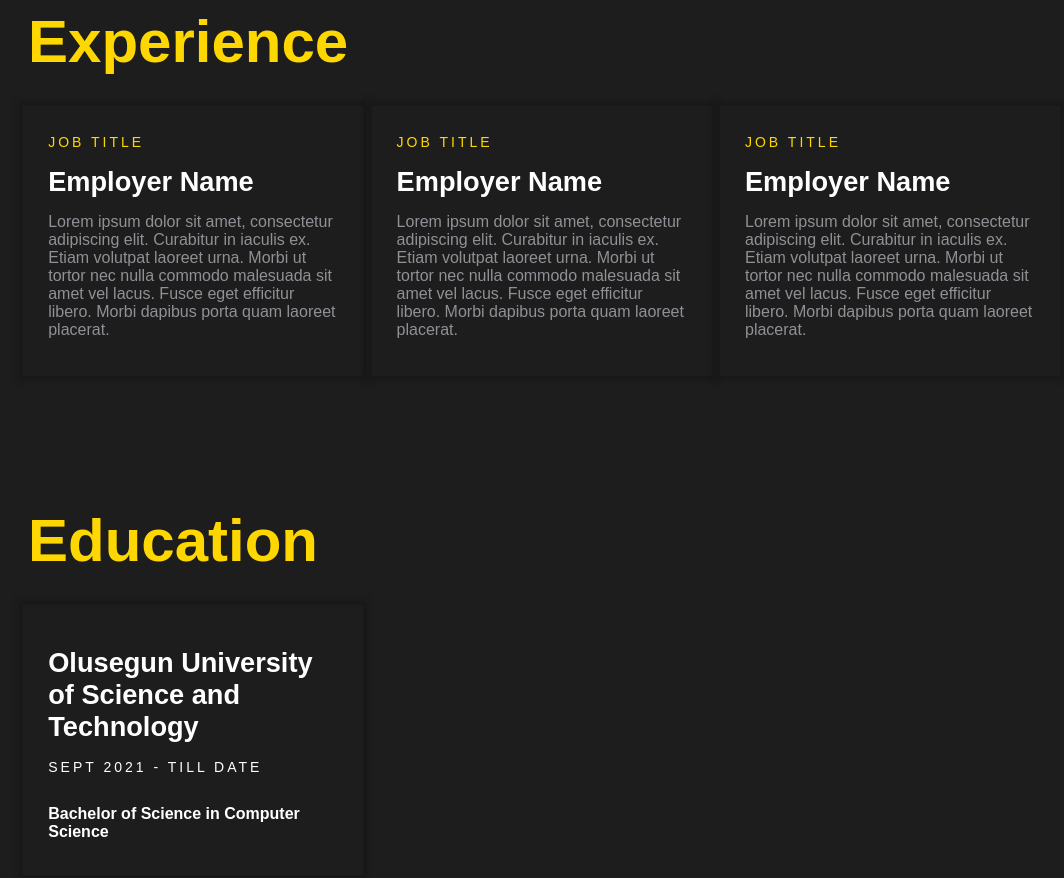
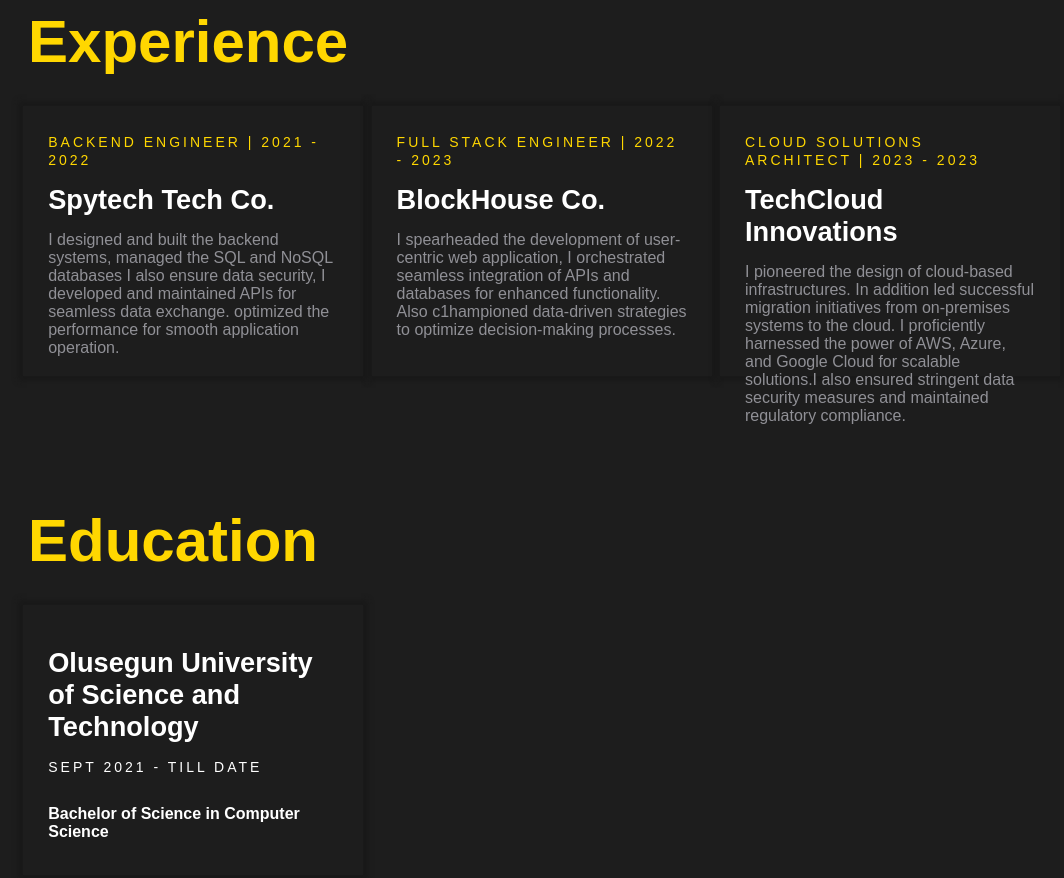
Before and after one commit to Samkaypro/samkaypro.github.io, a plain HTML site: page index.html in a window 1280 px wide. Shown: the part 1320-2198 px from the top of the page, without its empty margins (156-1220 px from the left). Drawn offline with nearby package versions, Linux system fonts and the light colour scheme; a web font is replaced by a local one.

Commit message:
Update index.html

```diff
--- a/index.html
+++ b/index.html
@@ -123,33 +123,34 @@
             <!-- Blog articles card 1-->
             <article class="post-articles" style="border-top: 2px solid rgb(29, 29, 29)">
                 <div class="post-content">
-                    <time class="post-date" style="color: #FFD700;">Job Title</time>
+                    <time class="post-date" style="color: #FFD700;">Backend Engineer | 2021 - 2022</time>
                     <div class="blog-post-title">
                         <h5>
                             <a data-id="2354" href="#">
-                                Employer Name
+                                Spytech Tech Co.
                             </a>
                         </h5>
                     </div>
                     <div class="blog-post-content">
-                        Lorem ipsum dolor sit amet, consectetur adipiscing elit. Curabitur in iaculis ex. Etiam volutpat laoreet urna. Morbi ut tortor nec nulla commodo malesuada sit amet vel lacus. Fusce eget efficitur libero. Morbi dapibus porta quam laoreet placerat.
+I designed and built the backend systems, managed the SQL and NoSQL databases I also ensure data security, I developed and maintained APIs for seamless data exchange. optimized the performance for smooth application operation.
                     </div>
+
                 </div>
             </article>
 
             <!-- Blog articles card 2-->
             <article class="post-articles" style="border-top: 2px solid rgb(29, 29, 29)">
                 <div class="post-content">
-                    <time class="post-date" style="color:#FFD700;"> Job Title</time>
+                    <time class="post-date" style="color:#FFD700;">Full stack Engineer | 2022 - 2023</time>
                     <div class="blog-post-title">
                         <h5>
                             <a data-id="2182" href="#">
-                                Employer Name
+                                BlockHouse Co.
                             </a>
                         </h5>
                     </div>
                     <div class="blog-post-content">
-                        Lorem ipsum dolor sit amet, consectetur adipiscing elit. Curabitur in iaculis ex. Etiam volutpat laoreet urna. Morbi ut tortor nec nulla commodo malesuada sit amet vel lacus. Fusce eget efficitur libero. Morbi dapibus porta quam laoreet placerat.
+I spearheaded the development of user-centric web application, I orchestrated seamless integration of APIs and databases for enhanced functionality. Also c1hampioned data-driven strategies to optimize decision-making processes.
                     </div>
                 </div>
             </article>
@@ -157,16 +158,17 @@
             <!-- Blog articles card 3-->
             <article class="post-articles" style="border-top: 2px solid rgb(29, 29, 29)">
                 <div class="post-content">
-                    <time class="post-date" style="color: #FFD700;">Job Title</time>
+                    <time class="post-date" style="color: #FFD700;">Cloud Solutions Architect | 2023 - 2023</time>
                     <div class="blog-post-title">
                         <h5>
                             <a data-id="2113" href="#">
-                                Employer Name
+                                		TechCloud Innovations
                             </a>
                         </h5>
                     </div>
                     <div class="blog-post-content">
-                        Lorem ipsum dolor sit amet, consectetur adipiscing elit. Curabitur in iaculis ex. Etiam volutpat laoreet urna. Morbi ut tortor nec nulla commodo malesuada sit amet vel lacus. Fusce eget efficitur libero. Morbi dapibus porta quam laoreet placerat.
+
+I pioneered the design of cloud-based infrastructures. In addition led successful migration initiatives from on-premises systems to the cloud. I proficiently harnessed the power of AWS, Azure, and Google Cloud for scalable solutions.I also ensured stringent data security measures and maintained regulatory compliance.
                     </div>
                 </div>
             </article>
```
